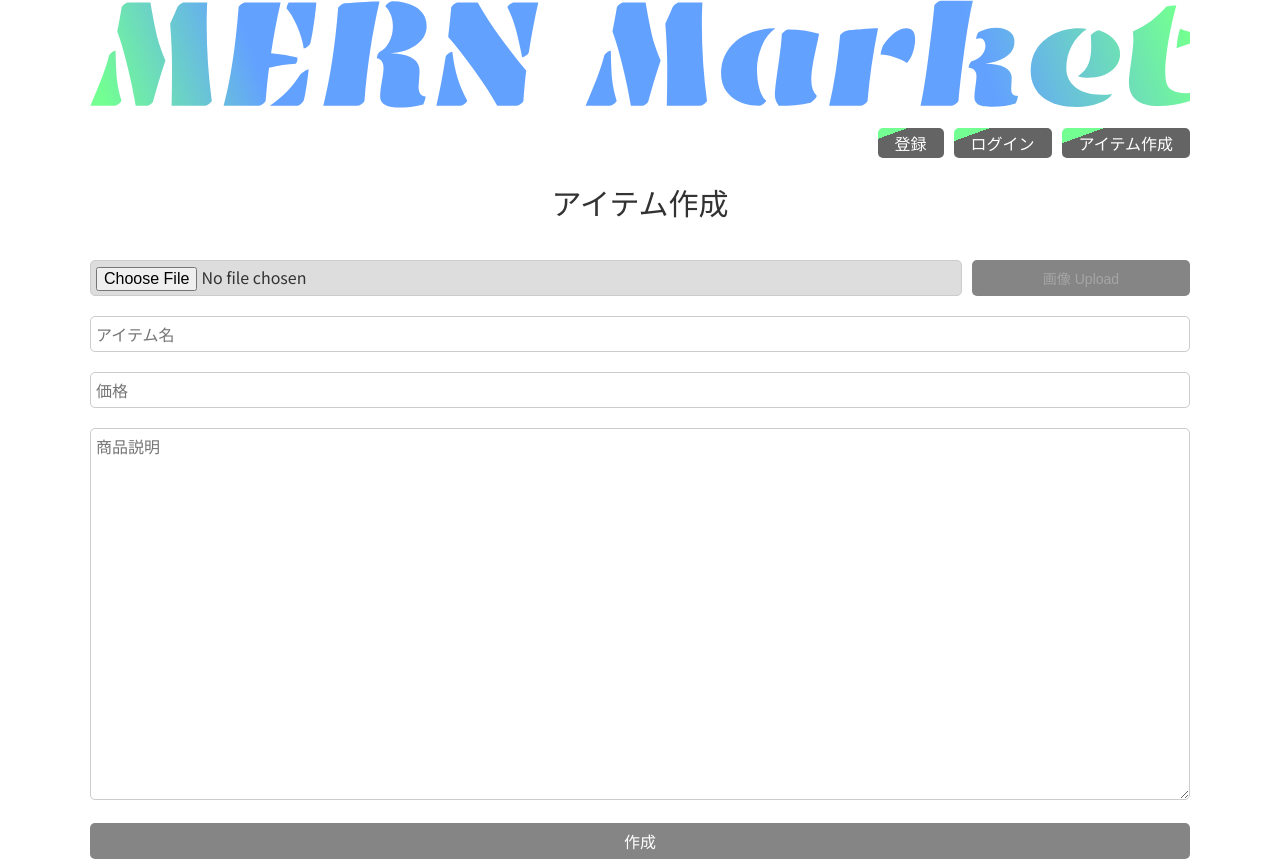
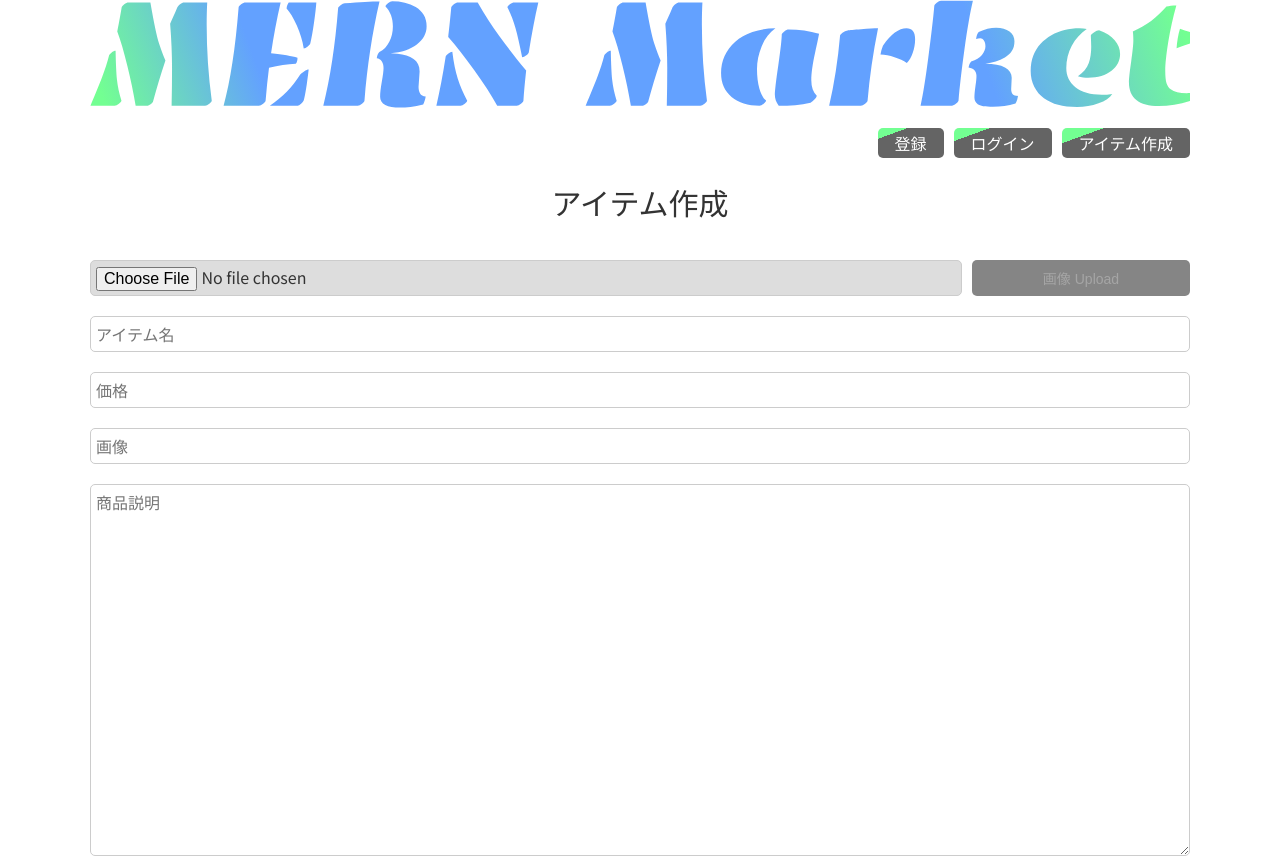
Before and after one commit to darazux/mern-market-frontend, a React (Create React App) app: page /item/create in a window 1280 px wide. Shown: the top 861 px of the page. Built offline with nearby package versions, Linux system fonts and the light colour scheme; no server answers; sample sign-in values are in the browser's storage.

Commit message:
* fix recovering input image text.

```diff
--- a/src/pages/item/create.js
+++ b/src/pages/item/create.js
@@ -66,6 +66,14 @@ const CreateItem = () => {
             placeholder="価格"
             required
           />
+          <input
+            value={newItem.image}
+            onChange={handleChange}
+            type="text"
+            name="image"
+            placeholder="画像"
+            required
+          />
           <textarea
             value={newItem.description}
             onChange={handleChange}
```
